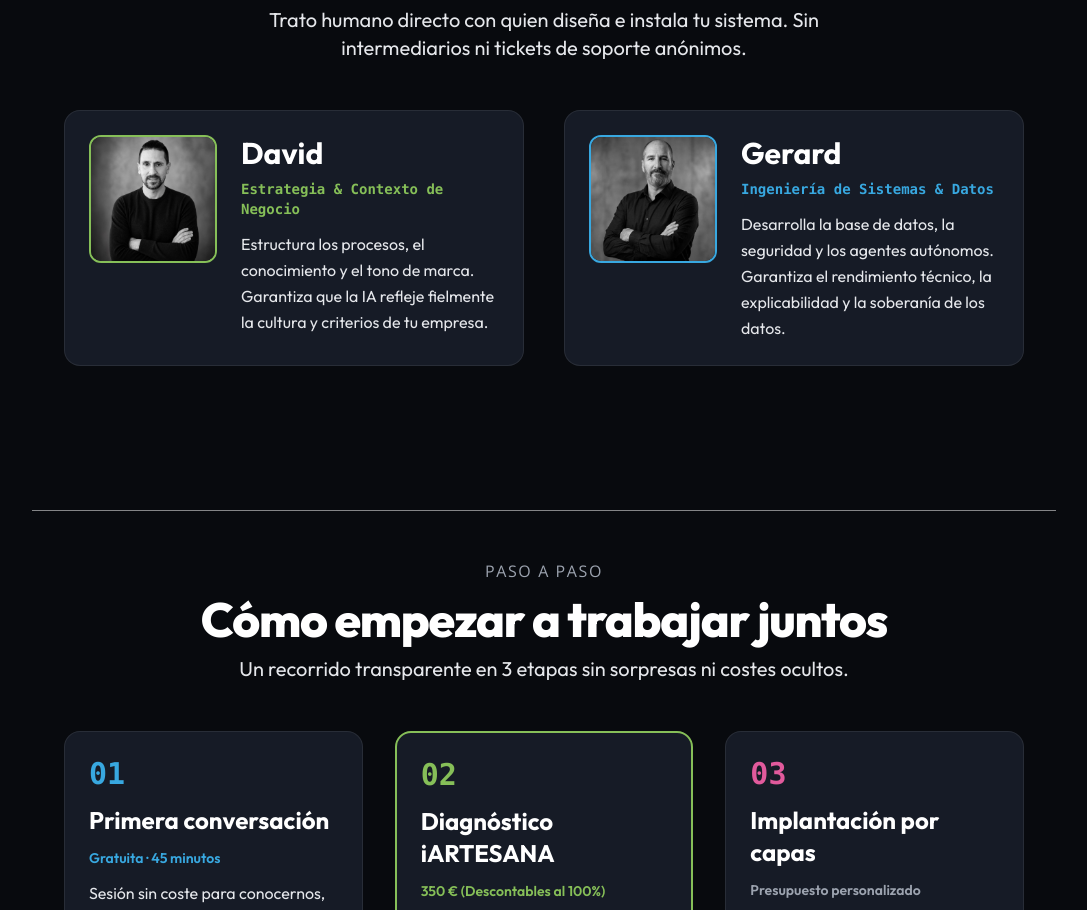
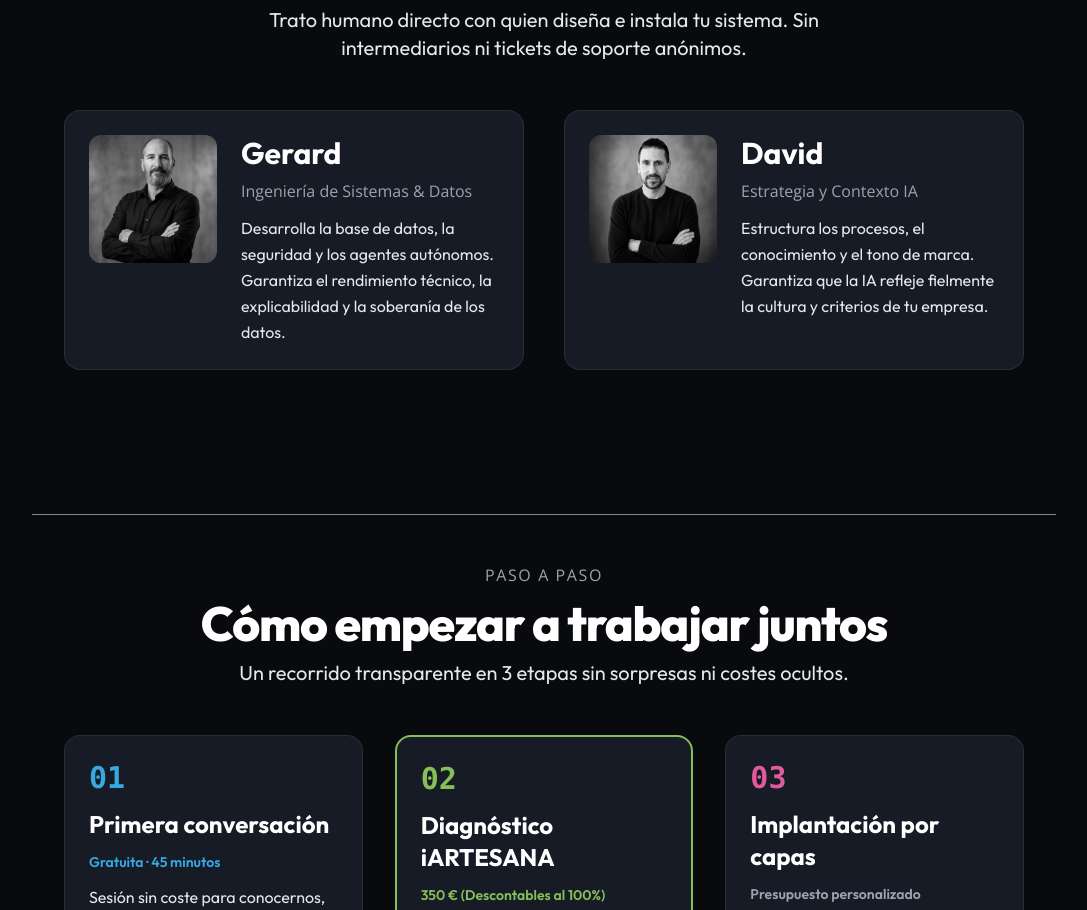
Before and after one commit to gerard-iartesana/iartesana-website, a Next.js app: page / in a window 1280 px wide. Shown: the part 2465-3375 px from the top of the page, without its empty margins (96-1183 px from the left). Built offline with nearby package versions, Linux system fonts and the light colour scheme.

Commit message:
style: swap team order (Gerard left), remove photo borders, update roles to Open Sans grey and David to Estrategia y Contexto IA

```diff
--- a/src/app/page.tsx
+++ b/src/app/page.tsx
@@ -9,23 +9,23 @@ export default function HomePage() {
     <div className="space-y-24 pb-24 text-[#E2E8F0] bg-[#080A0E]">
       {/* 1. HERO (LIMPIO Y CONTUNDENTE) */}
       <section className="pt-16 sm:pt-24 pb-16 px-4 sm:px-6 lg:px-8 max-w-5xl mx-auto text-center space-y-8">
-        {/* 1. Descriptor en Open Sans tipografía normal */}
+        {/* Descriptor en Open Sans tipografía normal */}
         <span className="text-sm sm:text-base font-['Open_Sans',sans-serif] uppercase tracking-widest text-gray-400 font-normal block">
           MÉTODO iARTESANA
         </span>
 
-        {/* 2. Gran titular con color SOLO en una frase clave */}
+        {/* Gran titular con color SOLO en una frase clave */}
         <h1 className="text-4xl sm:text-6xl lg:text-7xl font-extrabold tracking-tight text-white leading-[1.15] max-w-4xl mx-auto">
           Implantamos inteligencia artificial para que tu empresa{' '}
           <span className="text-[#38A8E0]">trabaje mejor.</span>
         </h1>
 
-        {/* 3. Explicación breve (máximo dos líneas) */}
+        {/* Explicación breve (máximo dos líneas) */}
         <p className="text-xl sm:text-2xl text-gray-200 max-w-3xl mx-auto leading-relaxed font-normal">
           Menos tareas repetidas y mejores decisiones ordenando primero el conocimiento, los datos y los procesos de tu negocio.
         </p>
 
-        {/* 4. Único CTA principal con texto más grande y menor margen interior */}
+        {/* Único CTA principal con texto más grande y menor margen interior */}
         <div className="pt-4 flex items-center justify-center">
           <Link
             href="/agendar"
@@ -36,7 +36,7 @@ export default function HomePage() {
           </Link>
         </div>
 
-        {/* 5. Frase discreta aclarando que la primera conversación es gratuita */}
+        {/* Frase discreta aclarando que la primera conversación es gratuita */}
         <p className="text-base text-gray-400 font-normal pt-2 font-['Open_Sans',sans-serif]">
           Una primera conversación de 45 minutos, sin coste ni compromiso.
         </p>
@@ -62,7 +62,7 @@ export default function HomePage() {
       {/* 3. RECORRIDO DE LAS 4 CAPAS (SCROLL TIMELINE CONTINUO UNIFICADO) */}
       <ScrollTimeline />
 
-      {/* 4. EQUIPO HUMANO (DAVID & GERARD SIMPLIFICADO Y CON PRESENCIA) */}
+      {/* 4. EQUIPO HUMANO (GERARD A LA IZQUIERDA, DAVID A LA DERECHA, SIN CONTORNOS) */}
       <section id="equipo" className="px-4 sm:px-6 lg:px-8 max-w-5xl mx-auto py-12 space-y-12 border-t border-surface-border/50">
         <div className="text-center space-y-3">
           {/* Descriptor en Open Sans tipografía normal */}
@@ -77,32 +77,36 @@ export default function HomePage() {
           </p>
         </div>
 
-        {/* Dos perfiles alineados y equilibrados sin tarjetas dentro de tarjetas */}
+        {/* Gerard a la izquierda, David a la derecha */}
         <div className="grid grid-cols-1 md:grid-cols-2 gap-10">
-          {/* David */}
+          {/* Gerard (Izquierda) */}
           <div className="flex flex-col sm:flex-row items-start gap-6 p-6 rounded-2xl bg-surface-card border border-surface-border">
-            <div className="relative w-32 h-32 rounded-xl overflow-hidden shrink-0 border-2 border-[#86BF58]">
+            <div className="relative w-32 h-32 rounded-xl overflow-hidden shrink-0">
+              <Image src="/team/gerard.jpg" alt="Gerard" fill className="object-cover" />
+            </div>
+            <div className="space-y-2">
+              <h3 className="text-2xl sm:text-3xl font-bold text-white">Gerard</h3>
+              <p className="text-base text-gray-400 font-['Open_Sans',sans-serif] font-normal">
+                Ingeniería de Sistemas & Datos
+              </p>
+              <p className="text-base text-gray-200 leading-relaxed pt-1 font-normal">
+                Desarrolla la base de datos, la seguridad y los agentes autónomos. Garantiza el rendimiento técnico, la explicabilidad y la soberanía de los datos.
+              </p>
+            </div>
+          </div>
+
+          {/* David (Derecha) */}
+          <div className="flex flex-col sm:flex-row items-start gap-6 p-6 rounded-2xl bg-surface-card border border-surface-border">
+            <div className="relative w-32 h-32 rounded-xl overflow-hidden shrink-0">
               <Image src="/team/david.jpg" alt="David" fill className="object-cover" />
             </div>
             <div className="space-y-2">
               <h3 className="text-2xl sm:text-3xl font-bold text-white">David</h3>
-              <p className="text-sm font-mono text-[#86BF58] font-bold">Estrategia & Contexto de Negocio</p>
+              <p className="text-base text-gray-400 font-['Open_Sans',sans-serif] font-normal">
+                Estrategia y Contexto IA
+              </p>
               <p className="text-base text-gray-200 leading-relaxed pt-1 font-normal">
                 Estructura los procesos, el conocimiento y el tono de marca. Garantiza que la IA refleje fielmente la cultura y criterios de tu empresa.
-              </p>
-            </div>
-          </div>
-
-          {/* Gerard */}
-          <div className="flex flex-col sm:flex-row items-start gap-6 p-6 rounded-2xl bg-surface-card border border-surface-border">
-            <div className="relative w-32 h-32 rounded-xl overflow-hidden shrink-0 border-2 border-[#38A8E0]">
-              <Image src="/team/gerard.jpg" alt="Gerard" fill className="object-cover" />
-            </div>
-            <div className="space-y-2">
-              <h3 className="text-2xl sm:text-3xl font-bold text-white">Gerard</h3>
-              <p className="text-sm font-mono text-[#38A8E0] font-bold">Ingeniería de Sistemas & Datos</p>
-              <p className="text-base text-gray-200 leading-relaxed pt-1 font-normal">
-                Desarrolla la base de datos, la seguridad y los agentes autónomos. Garantiza el rendimiento técnico, la explicabilidad y la soberanía de los datos.
               </p>
             </div>
           </div>
```
